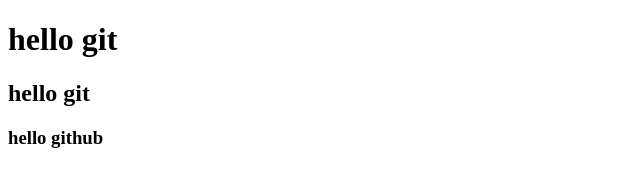
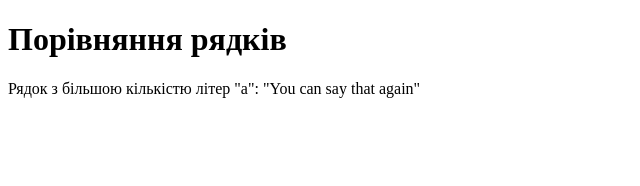
Before and after one commit to BelevMiroslav/git_host, a plain HTML site: page index.html in a window 1280 px wide. Shown: the whole page, without its empty margins (0-640 px from the left). Drawn offline with Linux system fonts and the light colour scheme.

Commit message:
commit html, css, js files

```diff
--- a/index.html
+++ b/index.html
@@ -2,11 +2,13 @@
 <html lang="en">
 <head>
     <meta charset="UTF-8">
-    <title>Title</title>
-    <h1>hello git</h1>
-    <h2>hello git</h2>
-    <h3>hello github</h3>
+    <meta name="viewport" content="width=device-width, initial-scale=1.0">
+    <title>Проєкт з підрахунку букв "a"</title>
+    <link rel="stylesheet" href="style.css">
 </head>
 <body>
+    <h1>Порівняння рядків</h1>
+    <div id="result"></div>
+    <script src="main.js"></script>
 </body>
 </html>
--- /dev/null
+++ b/main.js
@@ -0,0 +1,25 @@
+const firstRow = 'Slow and steady wins the race';
+const secondRow = 'You can say that again';
+
+function countAInRow(row) {
+    let count = 0;
+    for (let i = 0; i < row.length; i++) {
+        if (row.charAt(i).toLowerCase() === 'a') {
+            count++;
+        }
+    }
+    return count;
+}
+
+function getRow(firstRow, secondRow) {
+    const firstRowCount = countAInRow(firstRow);
+    const secondRowCount = countAInRow(secondRow);
+
+    return firstRowCount > secondRowCount ? firstRow : secondRow;
+}
+
+// Отримати рядок з більшою кількістю "a"
+const resultRow = getRow(firstRow, secondRow);
+
+// Відобразити результат на сторінці
+document.getElementById("result").textContent = `Рядок з більшою кількістю літер "a": "${resultRow}"`;
```
Also changed, not shown: style.css (added).
